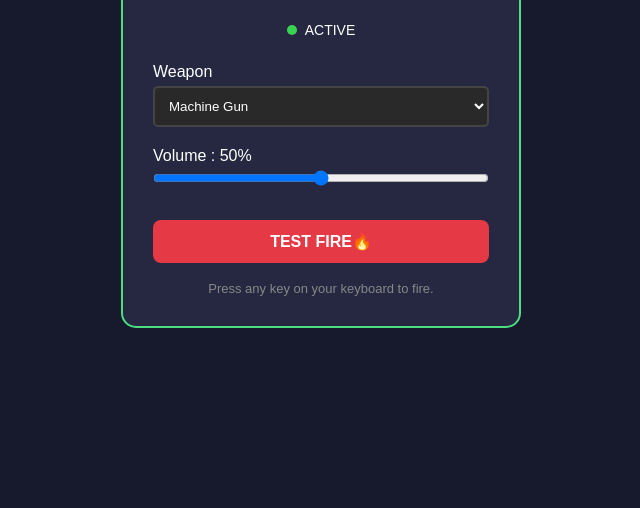
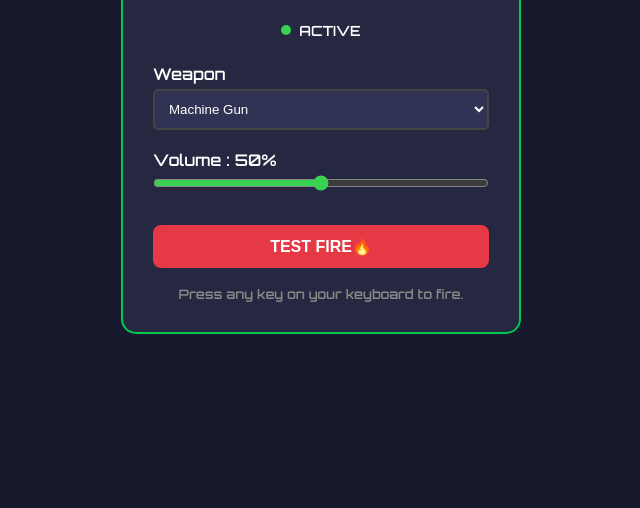
Before and after one commit to asef-mahir/KeyShot, a plain HTML site: page index.html in a window 1280 px wide. Shown: the part 292-800 px from the top of the page, without its empty margins (319-959 px from the left). Drawn offline with Linux system fonts and the light colour scheme.

Commit message:
import font and slider color change

```diff
--- a/style.css
+++ b/style.css
@@ -1,3 +1,5 @@
+@import url('https://fonts.googleapis.com/css2?family=Orbitron:wght@600;800&display=swap');
+
 * {
     box-sizing : border-box;
     margin : 0;
@@ -11,7 +13,7 @@
     justify-content: center;
     align-items: center;
 
-    font-family: Arial, sans-serif;
+    font-family: 'Orbitron' , sans-serif;
 
     background: #17192c;
     color: white;
@@ -22,7 +24,7 @@
     padding: 30px;
 
     background: #252840;
-    border: 2px solid #4ade80;
+    border: 2px solid #00c853;
     border-radius : 15px;
 
     text-align : center;
@@ -75,10 +77,15 @@
     width : 100%;
 }
 
+input[type="range"] {
+    accent-color: #39d353;
+    cursor: pointer;
+}
+
 select{
     padding : 10px;
 
-    background: #292929;
+    background: #303354;
     color: white;
 
     border: 2px solid #444;
```
